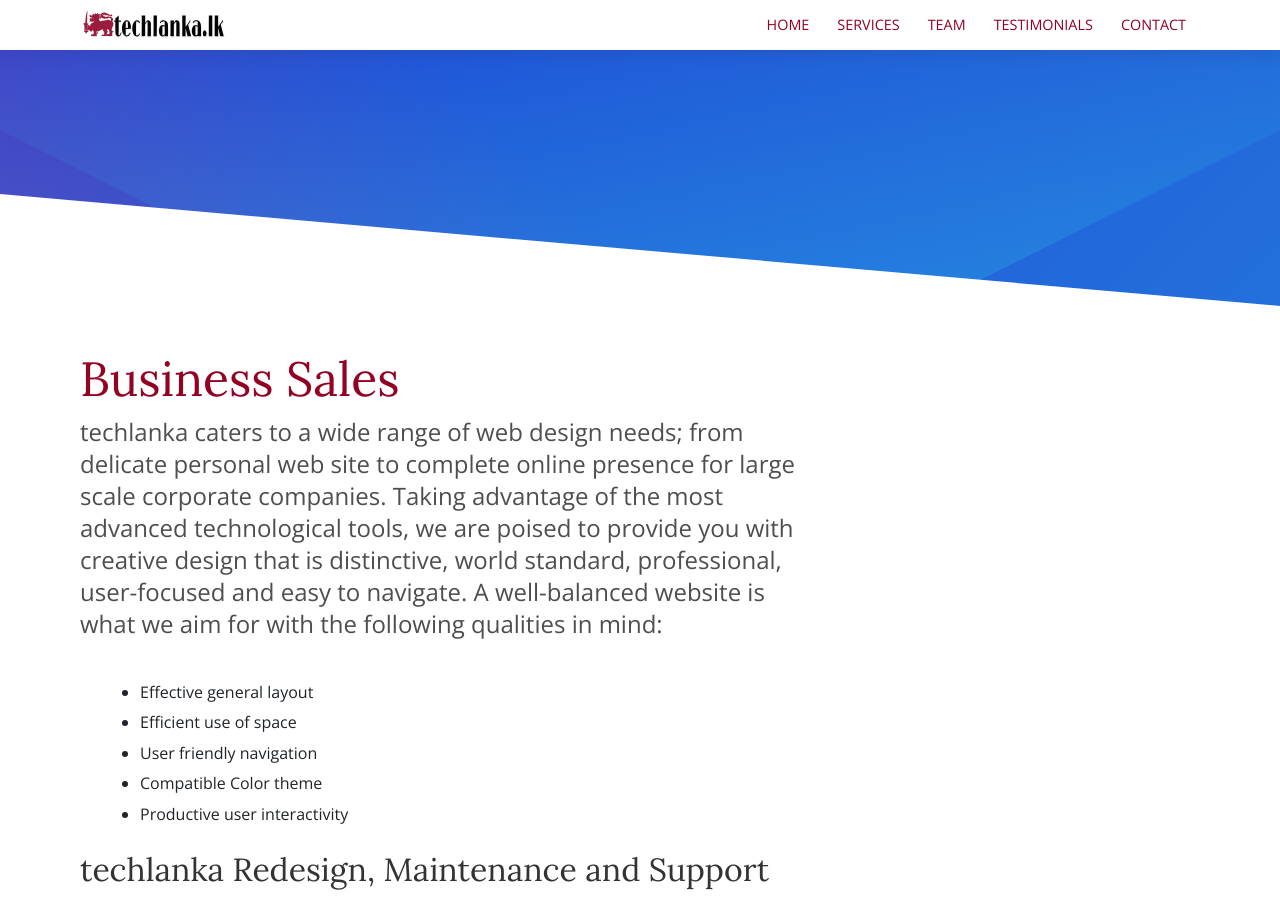
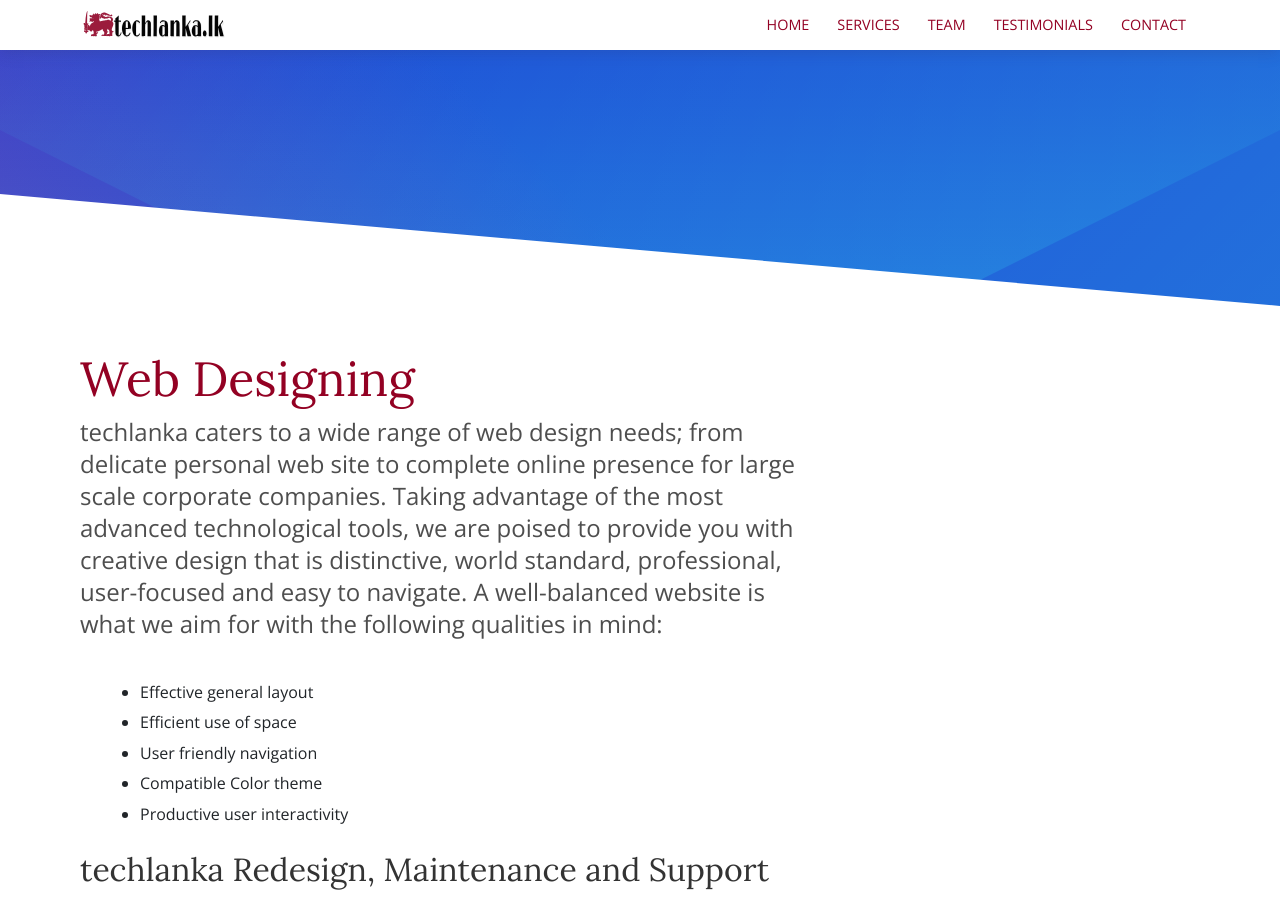
Before and after one commit to techlanka/business, a Jekyll site: the page built from _services/web-designing.md, in a window 1280 px wide and 900 px high. Built offline with Jekyll 4.4.1, drawn with Linux system fonts in a browser that asks for light colours.

Commit message:
Update web-designing.md

```diff
--- a/_services/web-designing.md
+++ b/_services/web-designing.md
@@ -1,5 +1,5 @@
 ---
-title: 'Business Sales'
+title: 'Web Designing'
 image: '/services/default.png'
 ---
 
```
